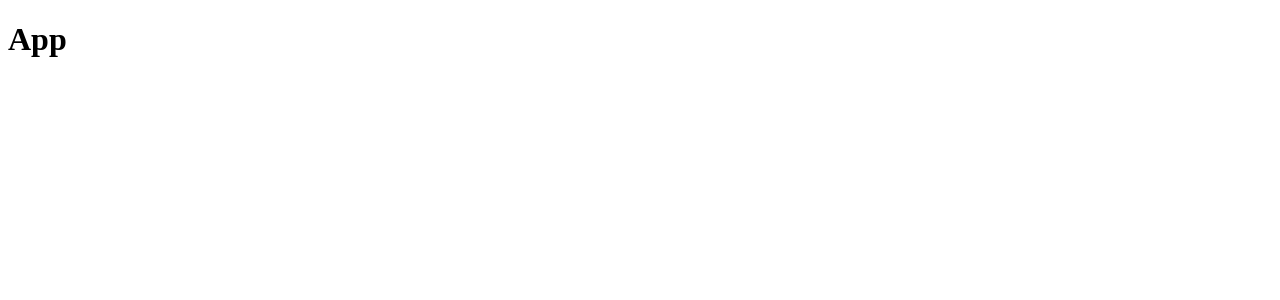
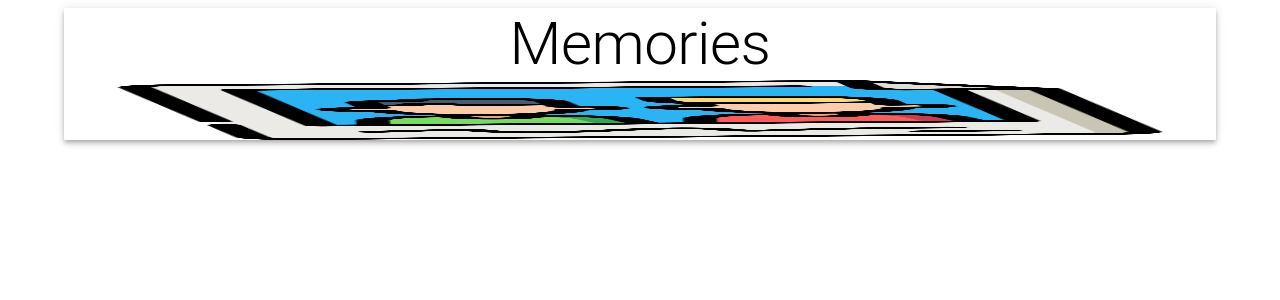
Before and after one commit to Stasiperez85/mern-social, a React (Create React App) app in the folder client/: page / in a window 1280 px wide. Shown: the top 300 px of the page. Built offline with nearby package versions, Linux system fonts and the light colour scheme.

Commit message:
add client files

```diff
--- a/client/package.json
+++ b/client/package.json
@@ -3,6 +3,9 @@
   "version": "0.1.0",
   "private": true,
   "dependencies": {
+    "@emotion/react": "^11.10.5",
+    "@emotion/styled": "^11.10.5",
+    "@mui/material": "^5.10.13",
     "@testing-library/jest-dom": "^5.16.5",
     "@testing-library/react": "^13.4.0",
     "@testing-library/user-event": "^13.5.0",
--- a/client/src/App.js
+++ b/client/src/App.js
@@ -1,10 +1,24 @@
 import React from 'react';
+import { Container, AppBar, Typography, Grow, Grid } from '@mui/material';
+
+import memories from './images/memories.png';
 
 const App = () => {
   return (
-    <div>
-      <h1>App</h1>
-    </div>
+    <Container maxWidth="lg">
+      <AppBar position='static' color='inherit'>
+        <Typography variant='h2' align='center'>Memories</Typography>
+        <img src={memories} alt="memories" height="60" />
+      </AppBar>
+      <Grow in>
+        <Container>
+          <Grid container justify='space-between' alignItems="stretch" spacing="">
+
+          </Grid>
+        </Container>
+      </Grow>
+    </Container>
+
   );
 }
 
```
Also changed, not shown: client/src/components/Form/Form.js (added), client/src/components/Form/styles.js (added), client/src/components/Posts/Post/Post.js (added), client/src/components/Posts/Post/styles.js (added), client/src/components/Posts/Posts.js (added), client/src/components/Posts/styles.js (added), client/src/images/memories.png (added), 1 other file (tests, documents, lock files or other folders).
